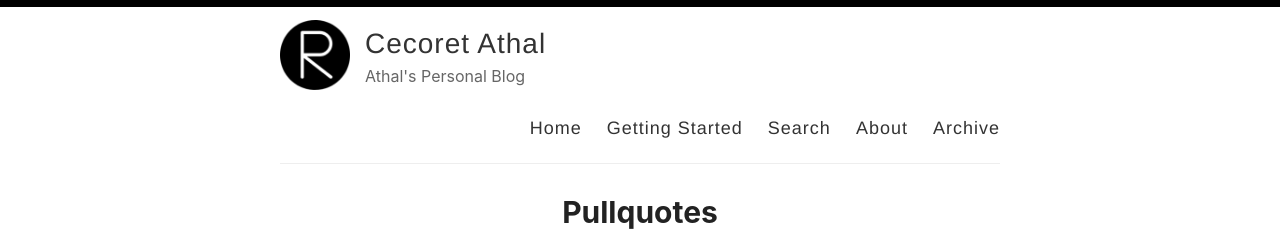
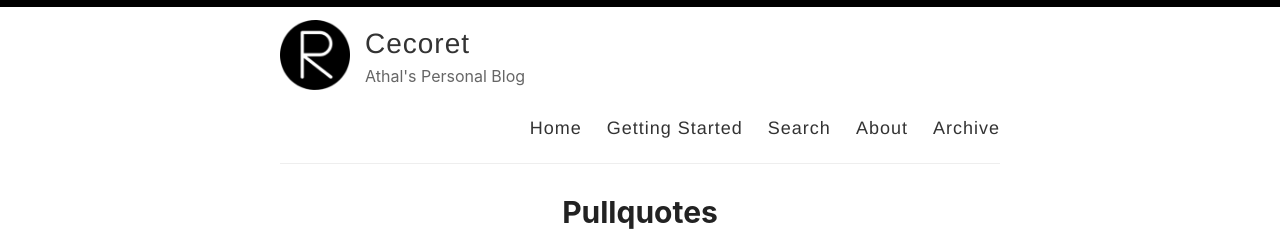
Before and after one commit to determinedguy/cecoret, a Jekyll site: the page built from index.html, in a window 1280 px wide and 900 px high. Shown: the top 231 px of the window. Built offline with Jekyll 4.4.1, drawn with Linux system fonts in a browser that asks for light colours; the list of posts is cut into pages by our own code.

Commit message:
Update _config.yml

```diff
--- a/_config.yml
+++ b/_config.yml
@@ -3,7 +3,7 @@
 #
 
 # Name of your site (displayed in the header)
-name: Cecoret Athal
+name: Cecoret
 
 # Name of the author
 author: Muhammad Athallah
```
